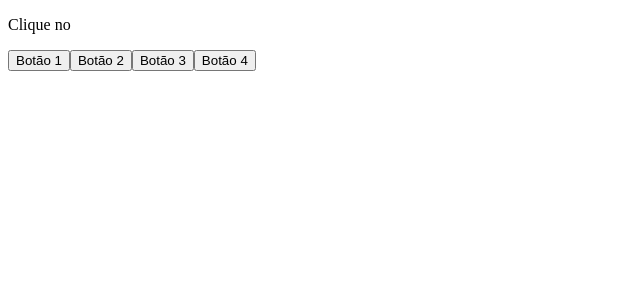
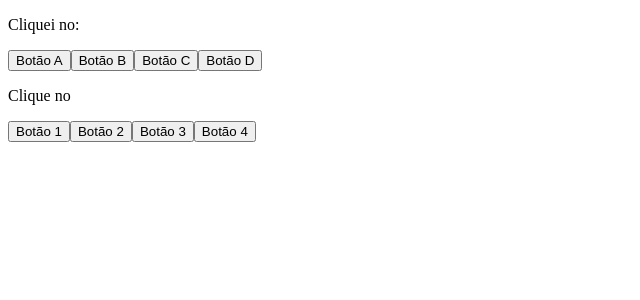
Before and after one commit to douglasabnovato/api-pixababy, a React (Create React App) app: page / in a window 1280 px wide. Shown: the top 300 px of the page, without its empty margins (0-640 px from the left). Built offline with nearby package versions, Linux system fonts and the light colour scheme.

Commit message:
entender components-props-states em reactjs

```diff
--- a/src/App.js
+++ b/src/App.js
@@ -1,4 +1,10 @@
 import React, { Component } from 'react';
+
+class MyLabel extends Component{
+  render(){
+    return <p>Clique no {this.props.text}</p>
+  }
+}
 
 class MyButton extends Component{
   render(){
@@ -9,12 +15,6 @@ class MyButton extends Component{
           {this.props.label}
         </button>
       );
-  }
-}
-
-class MyLabel extends Component{
-  render(){
-    return <p>Clique no {this.props.text}</p>
   }
 }
 
--- /dev/null
+++ b/src/components/Tela.js
@@ -0,0 +1,50 @@
+import React, { Component } from 'react';
+
+class MyLabel extends Component{
+    render(){
+        return (
+            <p> Cliquei no: {this.props.text} </p>
+        );
+    }
+}
+
+class MyButton extends Component{
+    render(){
+        return (
+            <button
+                onClick={() => {this.props.handleClick(this.props.label); }}
+            >
+                {this.props.label}
+            </button>
+        );
+    }
+}
+
+class Tela extends Component{
+
+    constructor(props){
+        super(props);
+        this.state = {
+            labelText: '',
+        };
+    }
+
+    setLabelText = (labelText) => {
+        this.setState({labelText});
+    }
+
+    render(){
+
+        return (
+            <div className="App">
+                <MyLabel text={this.state.labelText}/>
+                <MyButton handleClick={this.setLabelText} label="Botão A"/>
+                <MyButton handleClick={this.setLabelText} label="Botão B"/>
+                <MyButton handleClick={this.setLabelText} label="Botão C"/>
+                <MyButton handleClick={this.setLabelText} label="Botão D"/>
+            </div>
+        );
+    }
+}
+
+export default Tela;
--- a/src/index.js
+++ b/src/index.js
@@ -1,8 +1,13 @@
 import React from 'react';
 import ReactDOM from 'react-dom';
+
+import Tela from './components/Tela';
 import App from './App';
 
 ReactDOM.render(
-    <App />,
+    <div>
+        <Tela />
+        <App />
+    </div>,
     document.getElementById('root')
 );
```
Also changed, not shown: src/components/InputField.js (added, +24 -0 lines).
